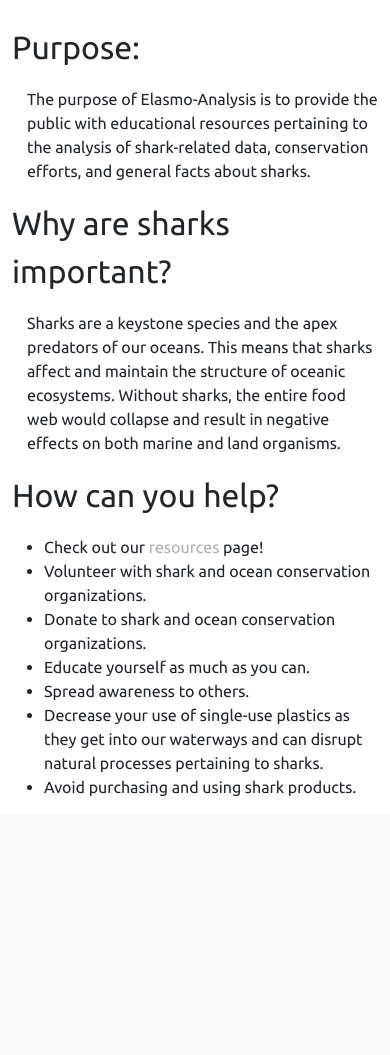
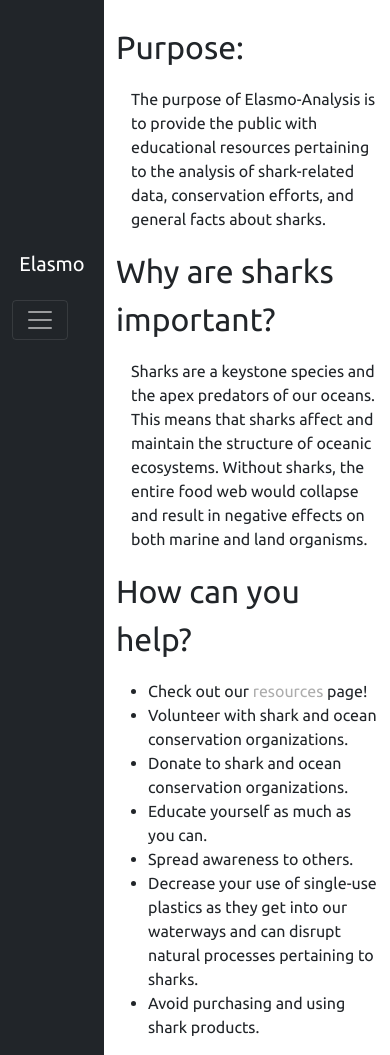
Before and after one commit to dacrews/Elasmo, a Django app: page /about in a window 390 px wide. Shown: the part 471-1526 px from the top of the page. Before the commit the page ends 1267 px from the top, so only its background shows below. Run offline with Django 3.2, Linux system fonts and the light colour scheme.

Commit message:
Update styles.css

```diff
--- a/elasmowebsite/static/elasmowebsite/styles.css
+++ b/elasmowebsite/static/elasmowebsite/styles.css
@@ -11,25 +11,6 @@ table {
 a {
     color: rgb(173, 173, 173) !important;
     text-decoration: none !important;
-}
-
-.navbar {
-    position: fixed !important;
-    top: 0px;
-    width: auto;
-    display: block !important;
-    z-index: 999;
-    box-shadow: 5px 0px 10px 0px #999;
-    text-align: center;
-    height: 100vh;
-    align-items: flex-start !important;
-}
-
-.navbar .container-fluid, .navbar-expand-lg .navbar-collapse, .navbar-expand-lg .navbar-nav {
-    flex-direction: column;
-    align-items: flex-start !important;
-    margin-right: auto;
-    margin-left: auto;
 }
 
 .nav-link:hover {
@@ -53,6 +34,7 @@ a {
 .dropdown-item:hover, .contentLink:hover {
     color: black !important;
     border-bottom: 1px solid black;
+    border-top: 1px solid black;
 }
 
 .col {
@@ -305,20 +287,6 @@ Responsive Styles
         display: inline-grid;
     }
 
-    .navbar {
-        width: 100vw;
-        height: auto;
-    }
-
-    .navbar-brand{
-        display: none;
-    }
-
-    .nav-item {
-        margin-top: 5px;
-        margin-bottom: 5px;
-    }
-
     .tableHead {
         width: 100%;
         height: auto;
```
